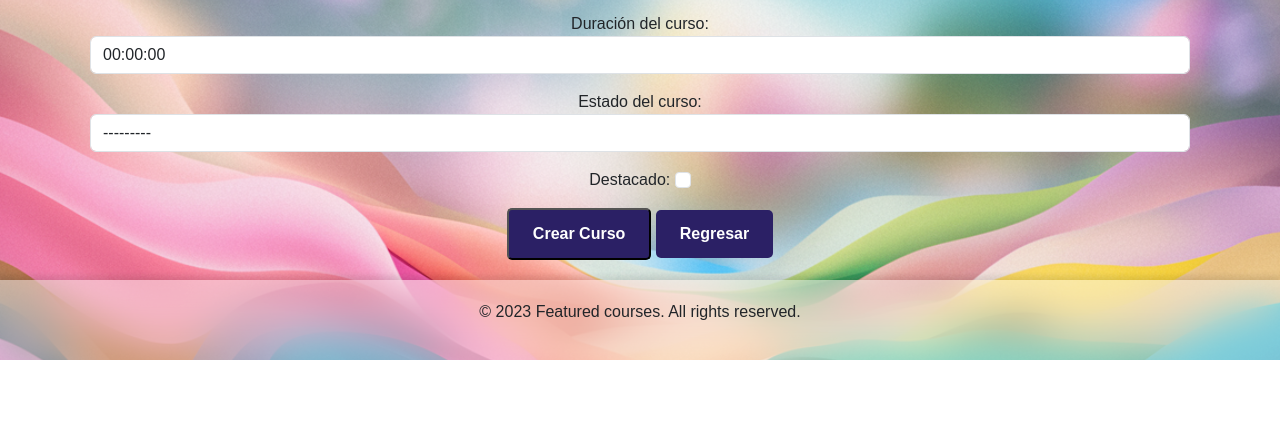
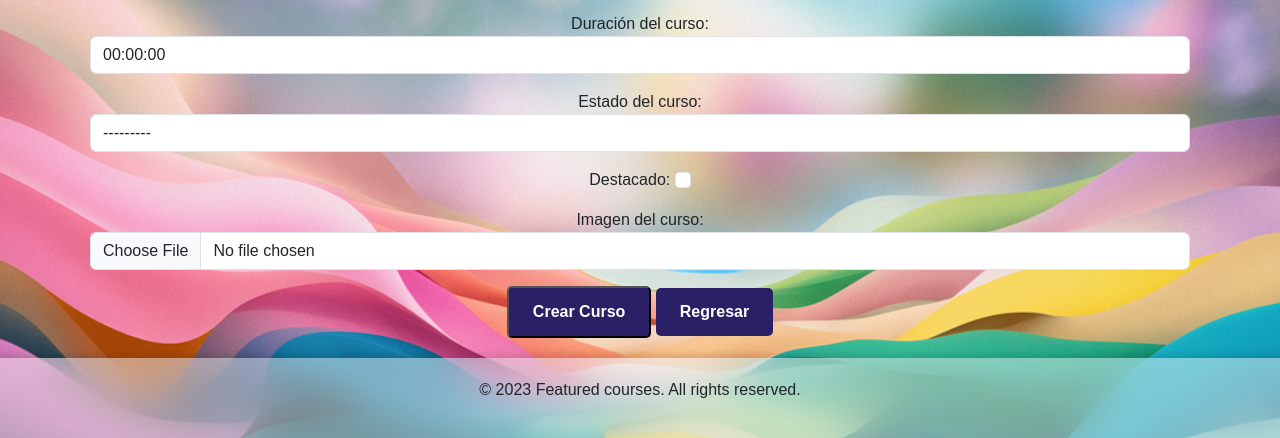
Before and after one commit to facundopereyra554/proyecto-django-cm4, a Django app: page /cursos/crear/ in a window 1280 px wide. Shown: the part 844-1282 px from the top of the page. Before the commit the page ends 1204 px from the top, so only its background shows below. Run offline with Django 5.2, Linux system fonts and the light colour scheme; data that the repository does not hold is empty.

Commit message:
Aplicando nuevo campo al formulario

```diff
--- a/cursos/admin.py
+++ b/cursos/admin.py
@@ -15,7 +15,7 @@ class CursoAdmin(admin.ModelAdmin):
         ),
         (
             "Detalles del curso",
-            {"fields": ("categoria", "instructor", "duracion", "estado")},
+            {"fields": ("categoria", "instructor", "duracion", "estado", "destacado", "imagen")},
         ),
     )
 
--- a/cursos/forms/curso_form.py
+++ b/cursos/forms/curso_form.py
@@ -32,6 +32,7 @@ class CursoForm(forms.ModelForm):
             "duracion",
             "estado",
             "destacado",
+            "imagen",
         ]
         labels = {
             "nombre": "Nombre del curso",
@@ -43,6 +44,7 @@ class CursoForm(forms.ModelForm):
             "duracion": "Duración del curso",
             "estado": "Estado del curso",
             "destacado": "Destacado",
+            "imagen": "Imagen del curso",
         }
 
         widgets = {
@@ -53,4 +55,5 @@ class CursoForm(forms.ModelForm):
             "duracion": forms.TimeInput(attrs={"class": "form-control", "placeholder": "Ingrese duración del curso",}),
             "estado": forms.Select(attrs={"class": "form-control",}),
             "destacado": forms.CheckboxInput(attrs={"class": "form-check-input",}),
+            "imagen": forms.FileInput(attrs={"class": "form-control",}),
         }
--- a/cursos/models.py
+++ b/cursos/models.py
@@ -6,6 +6,7 @@ from django.core.exceptions import ValidationError
 class Estudiante(models.Model):
     nombre = models.CharField(max_length=150)
     email = models.EmailField(unique=True)
+    avatar = models.ImageField(upload_to="estudiante", default="estudiante/fallback.png", blank=True)
 
     def __str__(self):
         return self.nombre
@@ -14,6 +15,7 @@ class Estudiante(models.Model):
 class Instructor(models.Model):
     nombre = models.CharField(max_length=100)
     bio = models.TextField()
+    avatar = models.ImageField(upload_to="instructor", default="instructor/fallback.png", blank=True)
 
     def __str__(self):
         return self.nombre
@@ -53,6 +55,7 @@ class Curso(models.Model):
         Instructor, on_delete=models.SET_NULL, null=True, blank=True
     )
     estudiantes = models.ManyToManyField(Estudiante, through="Inscripcion")
+    imagen = models.ImageField(upload_to="cursos", default="cursos/fallback.png", blank=True)
 
     def __str__(self):
         return self.nombre + " - " + str(self.fecha_publicacion)
--- a/cursos/templates/cursos/curso_detail.html
+++ b/cursos/templates/cursos/curso_detail.html
@@ -9,7 +9,7 @@
     <div class="course-info">
         <img width="auto"
              height="auto"
-             src="{% static curso.imagen %}"
+             src="{{ curso.imagen }}"
              alt="{{ curso.nombre }}">
         <div class="course-details">
             <p class="category">{{ curso.categoria.nombre }}</p>
@@ -28,7 +28,7 @@
         {% if curso.instructor %}
             <img width="auto"
                  height="auto"
-                 src="{% static curso.imagen_instructor %}"
+                 src="{{ curso.imagen_instructor }}"
                  alt="{{ curso.instructor.nombre }}">
             <p>{{ curso.instructor.nombre }}</p>
             <p>{{ curso.instructor.bio }}</p>
--- a/cursos/templates/cursos/curso_form.html
+++ b/cursos/templates/cursos/curso_form.html
@@ -2,7 +2,7 @@
 {% block title%} Nuevo Curso {%endblock%}
 {% block content %}
     <h1>{{titulo}}</h1>
-    <form method="post">
+    <form method="post" enctype="multipart/form-data">
         {% csrf_token %}
         {{form.as_p}}
         <button type="submit" class="cta-button">{{submit}}</button>
--- a/cursos/templates/cursos/curso_list.html
+++ b/cursos/templates/cursos/curso_list.html
@@ -13,7 +13,7 @@
         {% for curso in cursos %}
             <div class="card">
                 <a href="{% url 'curso_detail' curso.id %}">
-                    <img src="{% static curso.imagen %}" alt="{{ curso.nombre }}">
+                    <img src="{{ curso.imagen }}" alt="{{ curso.nombre }}">
                 </a>
                 <div class="card-content">
                     <p class="category">{{ curso.categoria }}</p>
--- a/cursos/views.py
+++ b/cursos/views.py
@@ -26,7 +26,7 @@ def home(request):
             "id": curso.id,
             "nombre": curso.nombre,
             "descripcion": curso.descripcion,
-            "imagen": f"img/{curso.categoria.color}.png",
+            "imagen": curso.imagen.url,
         }
         cursos_destacados_data.append(curso_data)
 
@@ -49,13 +49,12 @@ def curso_list(request):
             "id": curso.id,
             "nombre": curso.nombre,
             "description": curso.descripcion,
-            "imagen": f"img/{curso.categoria.color}.png",
+            "imagen": curso.imagen.url,
             "precio": curso.precio,
             "fecha_publicacion": curso.fecha_publicacion,
             "categoria": curso.categoria.nombre,
             "duracion": curso.duracion,
             "num_estudiantes": curso.estudiantes.count(),
-            "image" : f"img/{curso.categoria.color}.png",
         }
         cursos_data.append(curso_data)
 
@@ -77,14 +76,14 @@ def curso_detail(request, curso_id):
         "id": curso.id,
         "nombre": curso.nombre,
         "descripcion": curso.descripcion,
-        "imagen": f"img/{curso.categoria.color}.png",
+        "imagen": curso.imagen.url,
         "precio": curso.precio,
         "fecha_prublicacion": curso.fecha_publicacion,
         "categoria": curso.categoria.nombre,
         "duracion": curso.duracion,
         "num_estudiantes": curso.estudiantes.count(),
         "instructor": curso.instructor,
-        "imagen_instructor": f'img/{curso.instructor.nombre.split(" ")[0]}.png',
+        "imagen_instructor": curso.instructor.avatar.url if curso.instructor else None,
     }
     context = {"curso": curso_data}
 
@@ -94,7 +93,7 @@ def curso_detail(request, curso_id):
 
 def create_curso(request):
     if request.method == "POST":
-        form = CursoForm(request.POST)
+        form = CursoForm(request.POST, request.FILES)
         if form.is_valid():
             form.save()
             return redirect("curso_list")
@@ -108,7 +107,7 @@ def create_curso(request):
 def update_curso(request, curso_id):
     curso = Curso.objects.get(id=curso_id)
     if request.method == "POST":
-        form = CursoForm(request.POST, instance=curso)
+        form = CursoForm(request.POST,request.FILES, instance=curso)
         if form.is_valid():
             form.save()
             return redirect("curso_list")
--- a/proyecto_cursos/settings.py
+++ b/proyecto_cursos/settings.py
@@ -117,6 +117,9 @@ USE_TZ = True
 # Static files (CSS, JavaScript, Images)
 # https://docs.djangoproject.com/en/5.0/howto/static-files/
 
+MEDIA_URL = "media/"
+MEDIA_ROOT = os.path.join(BASE_DIR, "media")
+
 STATIC_URL = "static/"
 
 STATICFILES_DIRS = [
--- a/proyecto_cursos/urls.py
+++ b/proyecto_cursos/urls.py
@@ -17,8 +17,13 @@ Including another URLconf
 from django.contrib import admin
 from django.urls import path
 from django.urls.conf import include
+from django.conf import settings
+from django.conf.urls.static import static
 
 urlpatterns = [
     path("admin/", admin.site.urls),
     path("", include("cursos.urls")),
 ]
+
+
+urlpatterns += static(settings.MEDIA_URL, document_root=settings.MEDIA_ROOT)
```
Also changed, not shown: cursos/migrations/0008_curso_imagen_estudiante_avatar_instructor_avatar_and_more.py (added), media/cursos/Screenshot_2024-01-13_130142.png (added).
